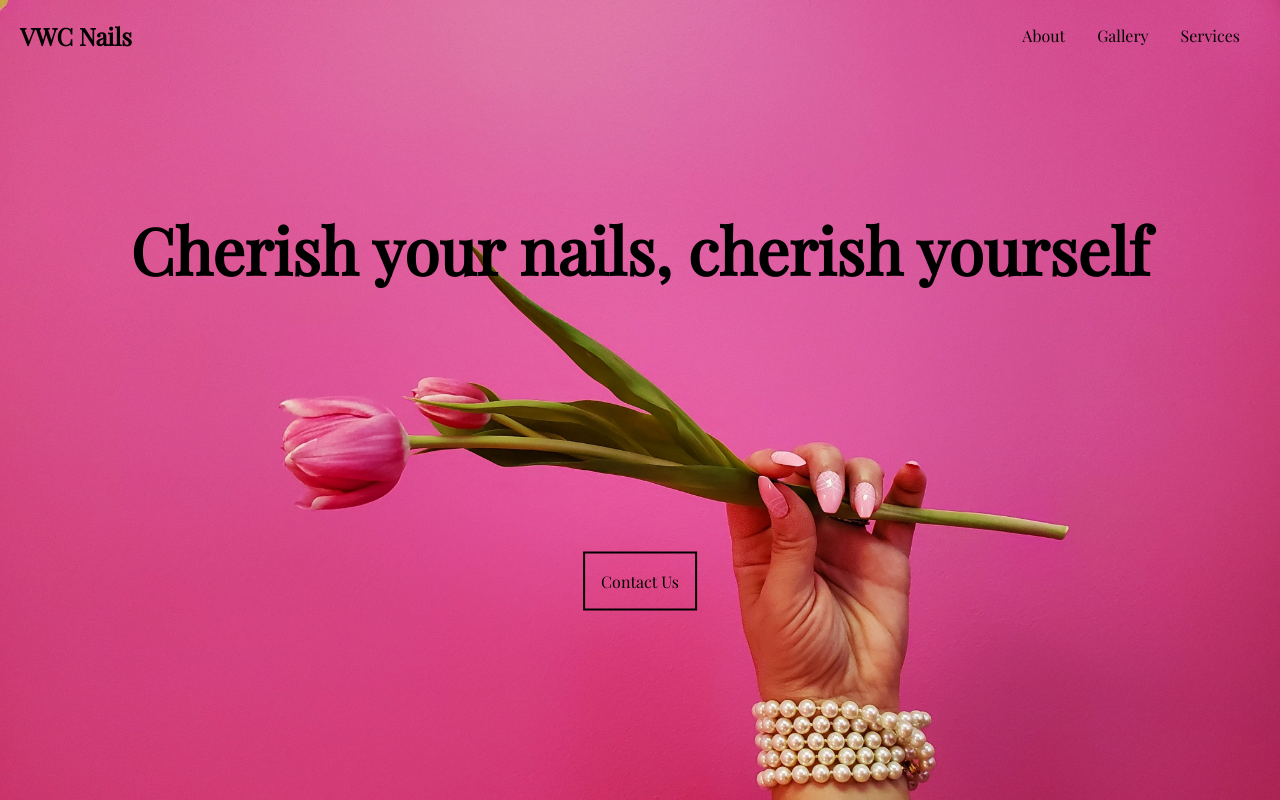
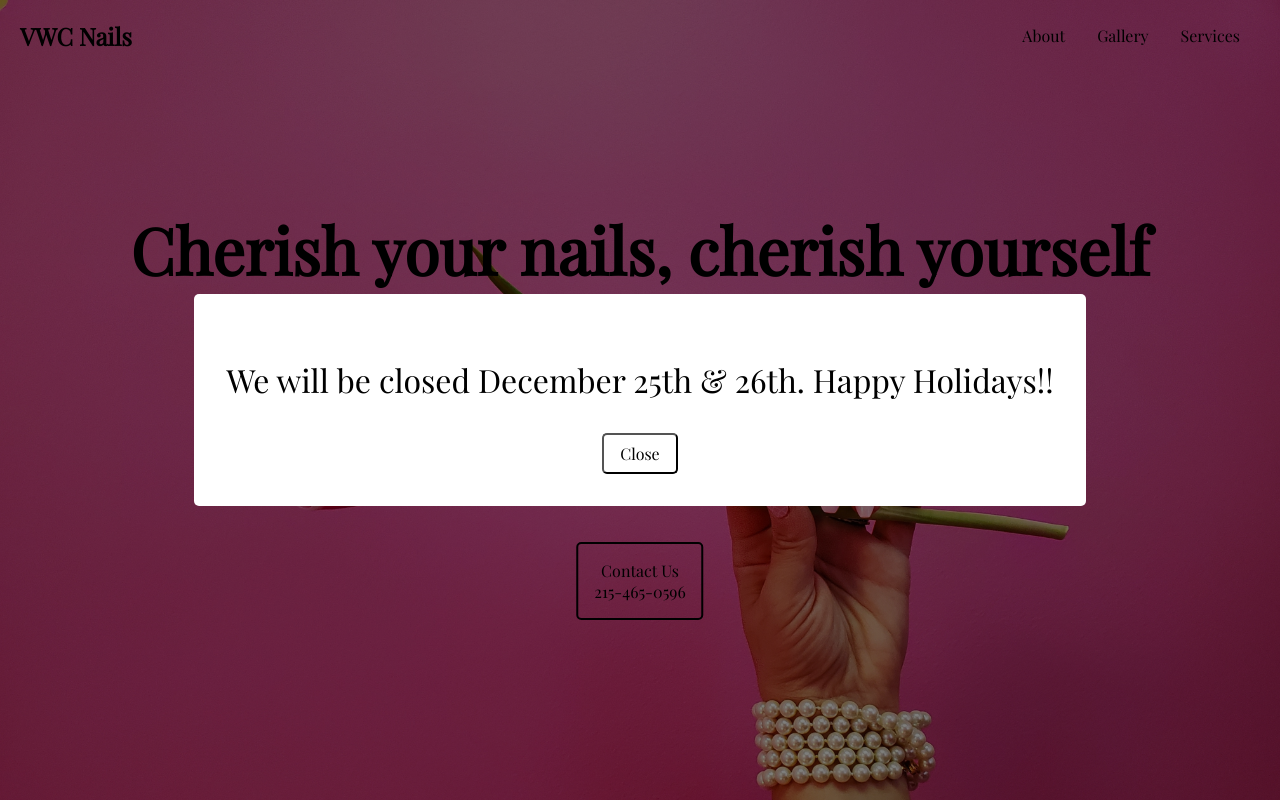
Before and after one commit to kchiem12/vwc_nails_svelte, a SvelteKit app: page / in a window 1280 px wide. Shown: the top 800 px of the page. Built offline with nearby package versions, Linux system fonts and the light colour scheme.

Commit message:
created special announcement popup for layout

```diff
--- /dev/null
+++ b/src/lib/components/Announcement.svelte
@@ -0,0 +1,71 @@
+<script lang="ts">
+	import { onMount } from 'svelte';
+	import { fly } from 'svelte/transition';
+	export let show: boolean;
+	export let message: string;
+	export let closeAnnouncement: () => void;
+
+	onMount(() => {
+		const handleKeydown = (e: KeyboardEvent) => {
+			if (e.key === 'Escape') {
+				closeAnnouncement();
+			}
+		};
+
+		window.addEventListener('keydown', handleKeydown);
+
+		return () => {
+			window.removeEventListener('keydown', handleKeydown);
+		};
+	});
+</script>
+
+{#if show}
+	<div class="popup-overlay" on:click={closeAnnouncement}>
+		<div class="popup-content" on:click|stopPropagation in:fly={{ y: -25, duration: 750 }}>
+			<p>{message}</p>
+			<button class="popup-button" on:click={closeAnnouncement}>Close</button>
+		</div>
+	</div>
+{/if}
+
+<style>
+	.popup-overlay {
+		position: fixed;
+		top: 0;
+		left: 0;
+		width: 100%;
+		height: 100%;
+		background-color: rgba(0, 0, 0, 0.5);
+		display: flex;
+		justify-content: center;
+		align-items: center;
+		z-index: 1000;
+	}
+
+	.popup-content {
+		min-width: 300px;
+		background-color: white;
+		padding: 2rem;
+		border-radius: 5px;
+		text-align: center;
+		position: relative;
+	}
+
+	.popup-content p {
+		font-family: 'Playfair Display', serif;
+		font-size: 2rem;
+	}
+
+	.popup-button {
+		padding-left: 1rem;
+		padding-right: 1rem;
+		padding-top: 0.5rem;
+		padding-bottom: 0.5rem;
+		font-family: 'Playfair Display', serif;
+		font-size: 1rem;
+		background-color: white;
+		border-radius: 5px;
+		cursor: pointer;
+	}
+</style>
--- a/src/routes/+layout.svelte
+++ b/src/routes/+layout.svelte
@@ -1,7 +1,27 @@
 <script>
 	import '../lib/css/global.css';
 	import Footer from '../lib/components/Footer.svelte';
+	import Announcement from '$lib/components/Announcement.svelte';
+	import { onMount } from 'svelte';
+
+	let showAnnouncement = false;
+	// localStorage.clear();
+
+	onMount(() => {
+		showAnnouncement = localStorage.getItem('dismissedAnnouncement') !== 'true';
+	});
+
+	function closeAnnouncement() {
+		localStorage.setItem('dismissedAnnouncement', 'true');
+		showAnnouncement = false;
+	}
 </script>
+
+<Announcement
+	show={showAnnouncement}
+	message="We will be closed December 25th & 26th. Happy Holidays!!"
+	{closeAnnouncement}
+/>
 
 <slot />
 
--- a/src/routes/+page.svelte
+++ b/src/routes/+page.svelte
@@ -48,9 +48,9 @@
 		<div class="front-page-text" in:fly={{ y: -50, duration: 750 }}>
 			<h1 class="home-page-title">Cherish your nails, cherish yourself</h1>
 		</div>
-		<button class="contact-button" in:fly={{ y: -50, duration: 750 }}>
-			<p>Contact Us</p>
-		</button>
+		<a class="contact-button" in:fly={{ y: -50, duration: 750 }} href="tel:2154650596">
+			<p>Contact Us<br />215-465-0596</p>
+		</a>
 	{/if}
 </div>
 
@@ -138,13 +138,14 @@
 		padding-left: 1rem;
 		padding-right: 1rem;
 		font-size: 1rem;
+		border-radius: 5px;
+		transition: 0.5s ease-out;
+		-webkit-transition: 0.5s ease-out;
 	}
 
 	.contact-button:hover {
 		background-color: black;
 		color: white;
-		-webkit-transition: 0.5s ease-out;
-		transition: 0.5s ease-out;
 	}
 
 	.reviews-container {
--- a/src/routes/gallery/+page.svelte
+++ b/src/routes/gallery/+page.svelte
@@ -22,6 +22,7 @@
 		<p>
 			These are select photos of designs we have done for clients. Feel free to request any of them.
 		</p>
+		<p><em>Click on any image to enlarge</em></p>
 	</div>
 
 	<!-- <div class="photo-gallery"> -->
```
